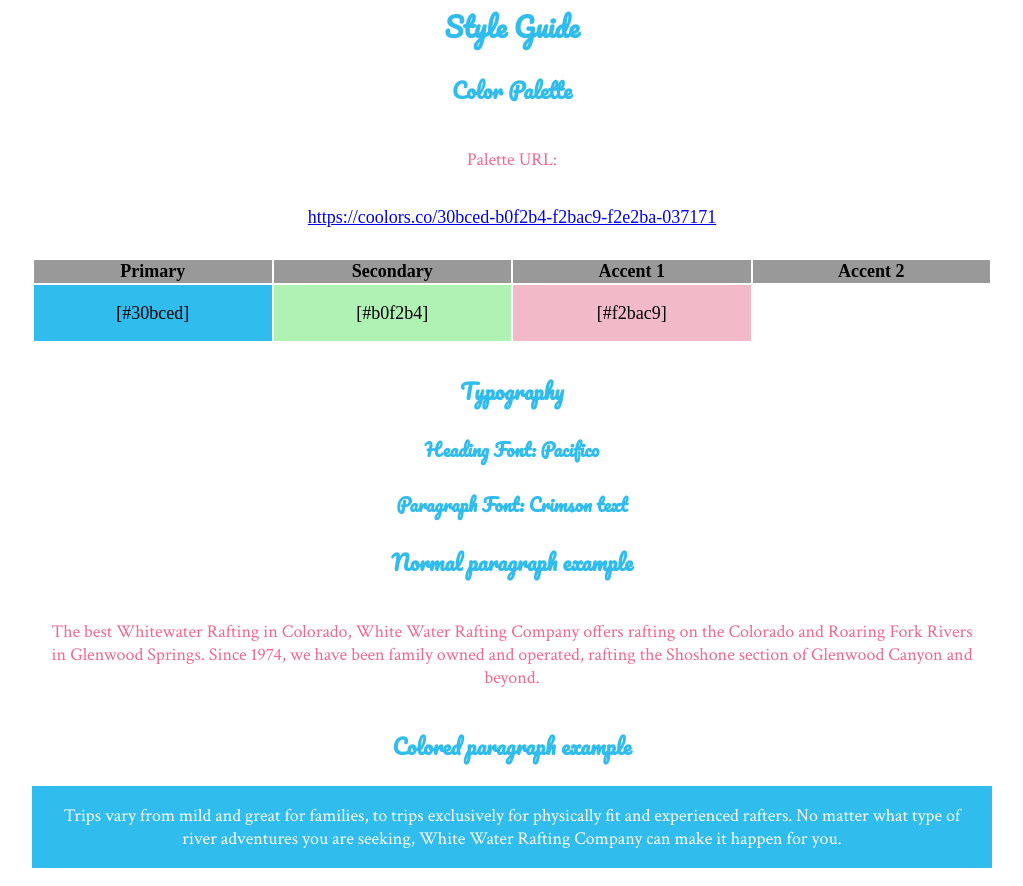
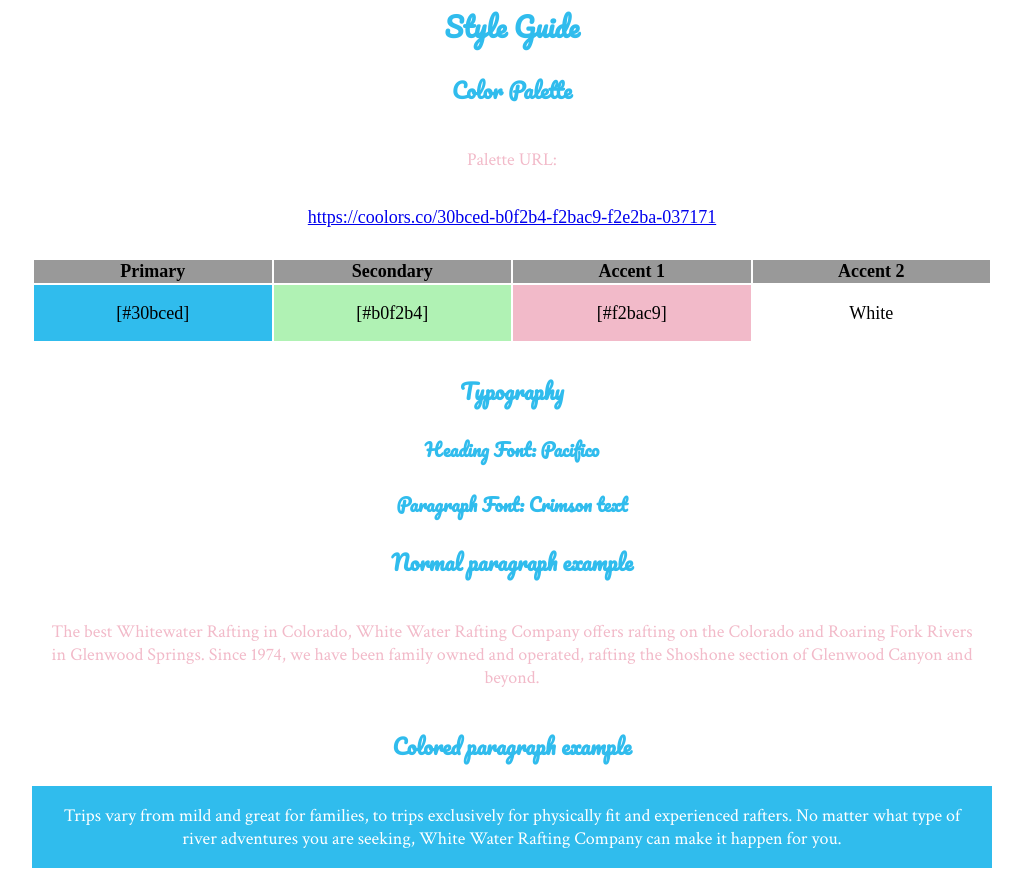
Before and after one commit to kingtitanemmanuel/kingtitanemmanuel, a plain HTML site: page wwr/site-plan-rafting.html in a window 1280 px wide. Shown: the part 1372-2258 px from the top of the page, without its empty margins (128-1151 px from the left). Drawn offline with Linux system fonts and the light colour scheme.

Commit message:
work added

```diff
--- a/wwr/site-plan-rafting.html
+++ b/wwr/site-plan-rafting.html
@@ -60,7 +60,7 @@
         <td class="primary">[#30bced]</td>
         <td class="secondary">[#b0f2b4]</td>
         <td class="accent1">[#f2bac9]</td>
-        <td class="accent2"></td>
+        <td class="accent2">White</td>
       </tr>
     </table>
 
--- a/wwr/styles/site-plan-rafting.css
+++ b/wwr/styles/site-plan-rafting.css
@@ -17,7 +17,7 @@ Fonts are separated by a & */
   /* these colors below should be chosen from among your palette colors above */
   --headline-color-on-white: #30bced ;  /* headlines on a white background */
   --headline-color-on-color: white; /* headlines on a colored background */
-  --paragraph-color-on-white: #f5668c; /* paragraph text on a white background */
+  --paragraph-color-on-white: #f2bac9; /* paragraph text on a white background */
   --paragraph-color-on-color: white; /* paragraph text on a colored background */
   --paragraph-background-color: #30bced  ;
   --nav-link-color: #30bced;
```
